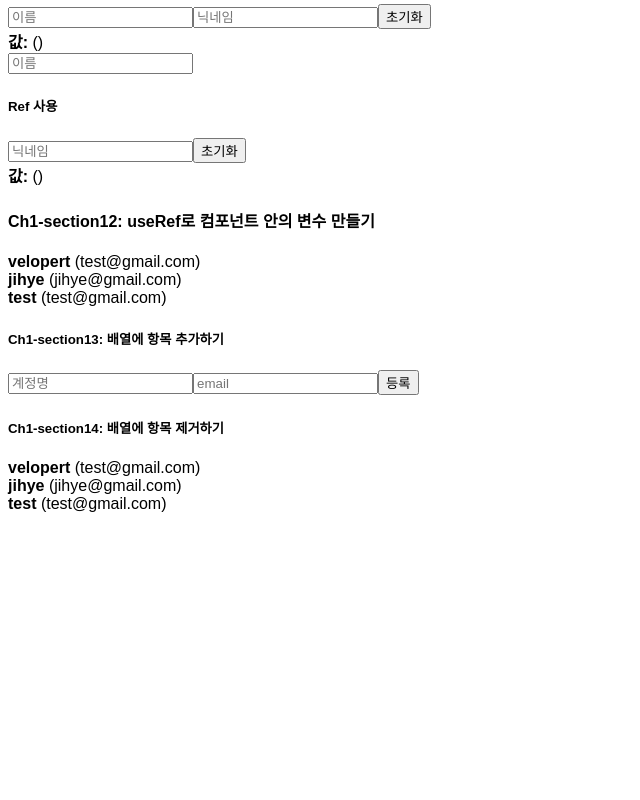
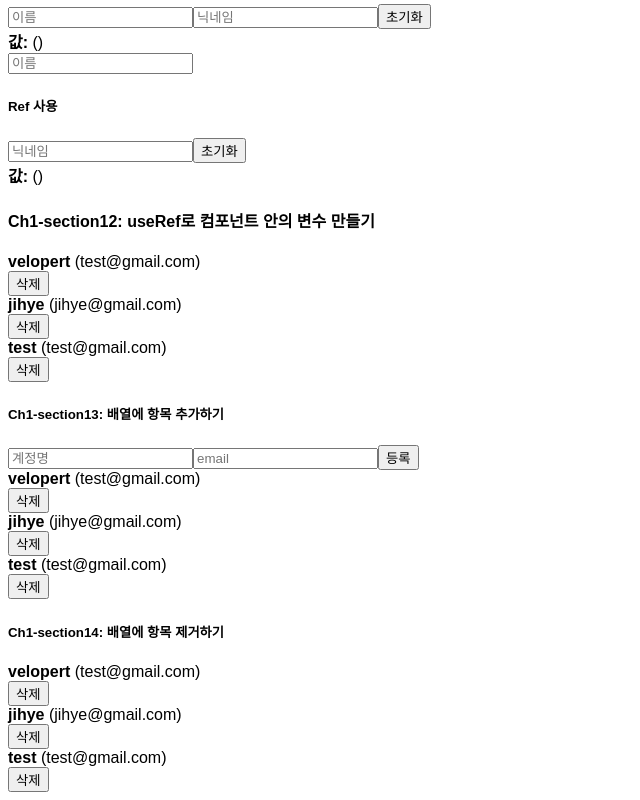
Before and after one commit to sophy1/react-study, a React (Create React App) app: page / in a window 1280 px wide. Shown: the part 560-1360 px from the top of the page, without its empty margins (0-640 px from the left). Before the commit the page ends 1081 px from the top, so only its background shows below. Built offline with nearby package versions, Linux system fonts and the light colour scheme.

Commit message:
Update 3 files

```diff
--- a/src/tutorial/section12/Section12.js
+++ b/src/tutorial/section12/Section12.js
@@ -11,13 +11,28 @@ export default function Section12() {
   // 추가할때, 새 항목에서 사용할 고유 id를 관리하는 용도
   // userRef의 파라미터 값은 이 값이 .current 값의 기본 값이며 수정, 조회 가능
   const nextId = useRef(4);
+  const [users, setUsers] = useState(mockUsers);
+
   const onCreate = () => {
+    // section13
+    // useState for users
+    const newUser = {
+        id: nextId.current,
+        username,
+        email
+    };
+    //setUsers(users.concat(newUser));
+    setUsers([...users, newUser]);
+    console.log(users);
+    // 아래는 기존 코드
     setInputs({
       username: "",
       email: ""
     });
     nextId.current += 1;
   };
+
+
   // section13
   // useState -> inputs -> onChange
   const [inputs, setInputs] = useState({
@@ -49,6 +64,7 @@ export default function Section12() {
         onChange={onChange}
         onCreate={onCreate}
       />
+      <UserList users={users} />
       <h5>Ch1-section14: 배열에 항목 제거하기 </h5>
       <UserList users={mockUsers} onRemove={onRemove} />
     </div>
--- a/src/tutorial/section12/UserList.js
+++ b/src/tutorial/section12/UserList.js
@@ -9,14 +9,17 @@ function User({ user }) {
   );
 }
 
-export default function UserList({ users }) {
+export default function UserList({ users, onRemove }) {
   return (
     <div>
       {/* {users.map((user) => {
         <User user={user} key={user.id} />
       })} */}
       {users.map((user) => (
-        <User user={user} key={user.id} />
+        <>
+<User user={user} key={user.id} />
+            <button onRemove={onRemove}>삭제</button>
+        </>
       ))}
     </div>
   );
--- a/src/tutorial/section4/Section4.js
+++ b/src/tutorial/section4/Section4.js
@@ -10,6 +10,7 @@ function Hello() {
 // babel에 의해서 JS로 변환
 // https://ko.reactjs.org/docs/introducing-jsx.html
 // https://react.vlpt.us/basic/04-jsx.html
+// https://ko.reactjs.org/docs/jsx-in-depth.html
 // 규칙
 // - 감싸인 element
 // - closing element
```
